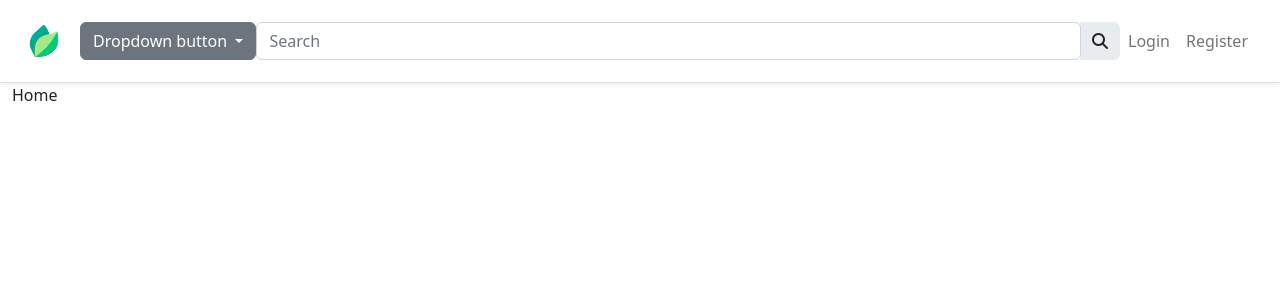
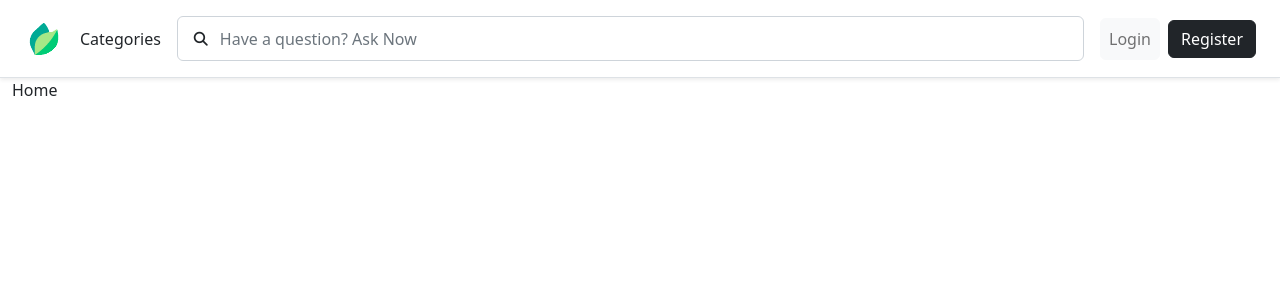
Before and after one commit to leduytam/online-academy, a Node server app: page / in a window 1280 px wide. Shown: the top 300 px of the page. Run offline with Node 20, Linux system fonts and the light colour scheme; style sheets or scripts are compiled from the project's sources; some libraries are stand-ins or nearby versions.

Commit message:
OA-35 | Complete layout Header

```diff
--- /dev/null
+++ b/public/scss/header.scss
@@ -0,0 +1,23 @@
+.search {
+  position: relative;
+  display: flex;
+  align-items: center;
+  justify-content: center;
+  overflow: hidden;
+}
+
+.search input {
+  height: 45px;
+  text-indent: 30px;
+}
+
+.search input:focus {
+  box-shadow: none;
+  border: 2px solid rgb(88, 154, 110);
+}
+
+.search .btn-search {
+  position: absolute;
+  left: 20px;
+  height: 30px;
+}
--- a/public/scss/main.scss
+++ b/public/scss/main.scss
@@ -1 +1,2 @@
 @import 'student.scss';
+@import 'header.scss';
--- a/public/scss/student.scss
+++ b/public/scss/student.scss
@@ -15,7 +15,7 @@
   display: block;
 }
 
-// .dropdown:hover .dropdown-menu {
-//   display: block;
-//   margin-top: 0; // remove the gap so it doesn't close
-// }
+.dropdown:hover .dropdown-menu {
+  display: block;
+  margin-top: 0; // remove the gap so it doesn't close
+}
--- a/src/index.js
+++ b/src/index.js
@@ -8,15 +8,15 @@ logger.log('info', 'Connecting to MongoDB...');
 
 let server;
 
+server = app.listen(configs.port, () => {
+  logger.info(`Server is running at http://localhost:${configs.port}`);
+});
+
 mongoose.set('strictQuery', false);
 mongoose
   .connect(configs.mongoose.url, configs.mongoose.options)
   .then(() => {
     logger.info('Connected to MongoDB');
-
-    server = app.listen(configs.port, () => {
-      logger.info(`Server is running at http://localhost:${configs.port}`);
-    });
   })
   .catch((err) => {
     logger.error('Failed to connect to MongoDB');
--- a/src/views/partials/header.hbs
+++ b/src/views/partials/header.hbs
@@ -1,22 +1,20 @@
 <navbar class='navbar navbar-expand-lg py-0'>
   <div class='container-fluid p-3 px-md-4 bg-white border-bottom shadow-sm'>
-    <a class='navbar-brand' href='/'>
+
+    {{! LOGO }}
+    <a class='d-flex align-items-center justify-content-center' href='/'>
       <img
         src='assets/app/oa-logo-small.png'
-        class='img-fluid rounded'
+        class='img-fluid rounded text-center'
         alt='oa-logo-small'
       />
     </a>
 
-    <div class='dropdown'>
-      <button
-        class='btn btn-secondary dropdown-toggle'
-        type='button'
-        data-bs-toggle='dropdown'
-        aria-expanded='false'
-      >
-        Dropdown button
-      </button>
+    {{! CATEGORIES }}
+    <div class='dropdown mx-3'>
+      <span type='button' data-bs-toggle='dropdown' aria-expanded='false'>
+        Categories
+      </span>
       <ul class='dropdown-menu' aria-labelledby='dropdownMenuButton'>
         <li><a class='dropdown-item' href='#'>Action</a></li>
         <li>
@@ -26,7 +24,7 @@
           <a class='dropdown-item' href='#'>
             Submenu &raquo;
           </a>
-          <ul class='dropdown-menu dropdown-submenu'>
+          <ul class='dropdown-sub-menu dropdown-submenu'>
             <li>
               <a class='dropdown-item' href='#'>Submenu item 1</a>
             </li>
@@ -57,17 +55,18 @@
 
     {{! SEARCH BAR }}
     <form class='mb-0 flex-grow-1'>
-      <div class='input-group rounded'>
-        <input
-          type='search'
-          class='form-control rounded'
-          placeholder='Search'
-          aria-label='Search'
-          aria-describedby='search-addon'
-        />
-        <span class='input-group-text border-0' id='search-addon'>
-          <i class='fas fa-search'></i>
-        </span>
+      <div class='row height d-flex justify-content-center align-items-center'>
+        <div class='search'>
+          <button class='btn bg-white btn-search btn-sm' type='button'>
+            <i class='fa fa-search'></i>
+          </button>
+          <input
+            type='text'
+            class='form-control'
+            placeholder='Have a question? Ask Now'
+          />
+        </div>
+
       </div>
     </form>
 
@@ -83,8 +82,11 @@
       <span class='navbar-toggler-icon'></span>
     </button>
 
-    <div class='collapse navbar-collapse flex-grow-0' id='navbarNavDropdown'>
-      <ul class='navbar-nav'>
+    <div
+      class='collapse navbar-collapse flex-grow-0 ms-3'
+      id='navbarNavDropdown'
+    >
+      <ul class='navbar-nav d-flex align-items-center justify-content-around'>
         {{#if user}}
           <li class='nav-item dropdown'>
             <a
@@ -126,11 +128,12 @@
           </li>
         {{else}}
           <li class='nav-item'>
-            <a class='nav-link' href='/login'>Login</a>
+            <a class='nav-link btn btn-light me-2' href='/login'>Login</a>
           </li>
           <li class='nav-item'>
-            <a class='nav-link' href='/register'>Register</a>
+            <a class='btn btn-dark' href='/register'>Register</a>
           </li>
+
         {{/if}}
       </ul>
     </div>
```
